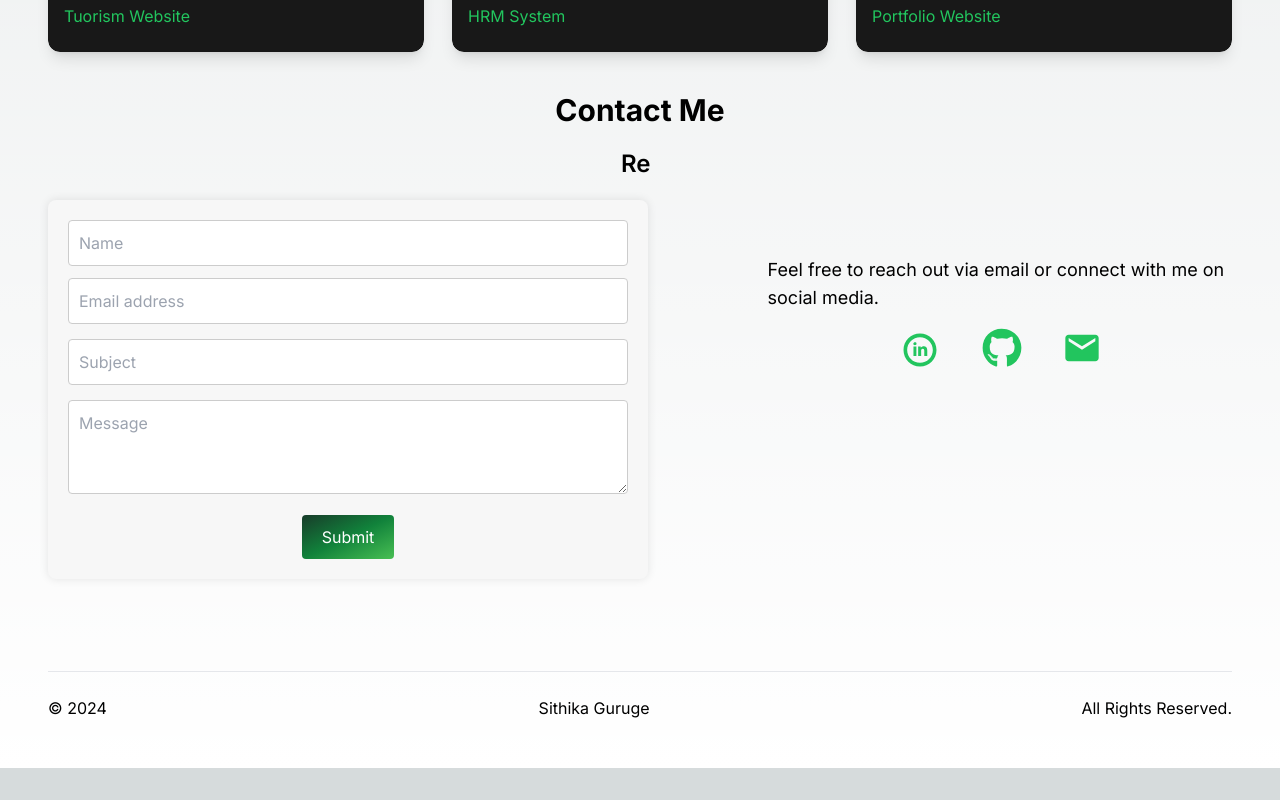
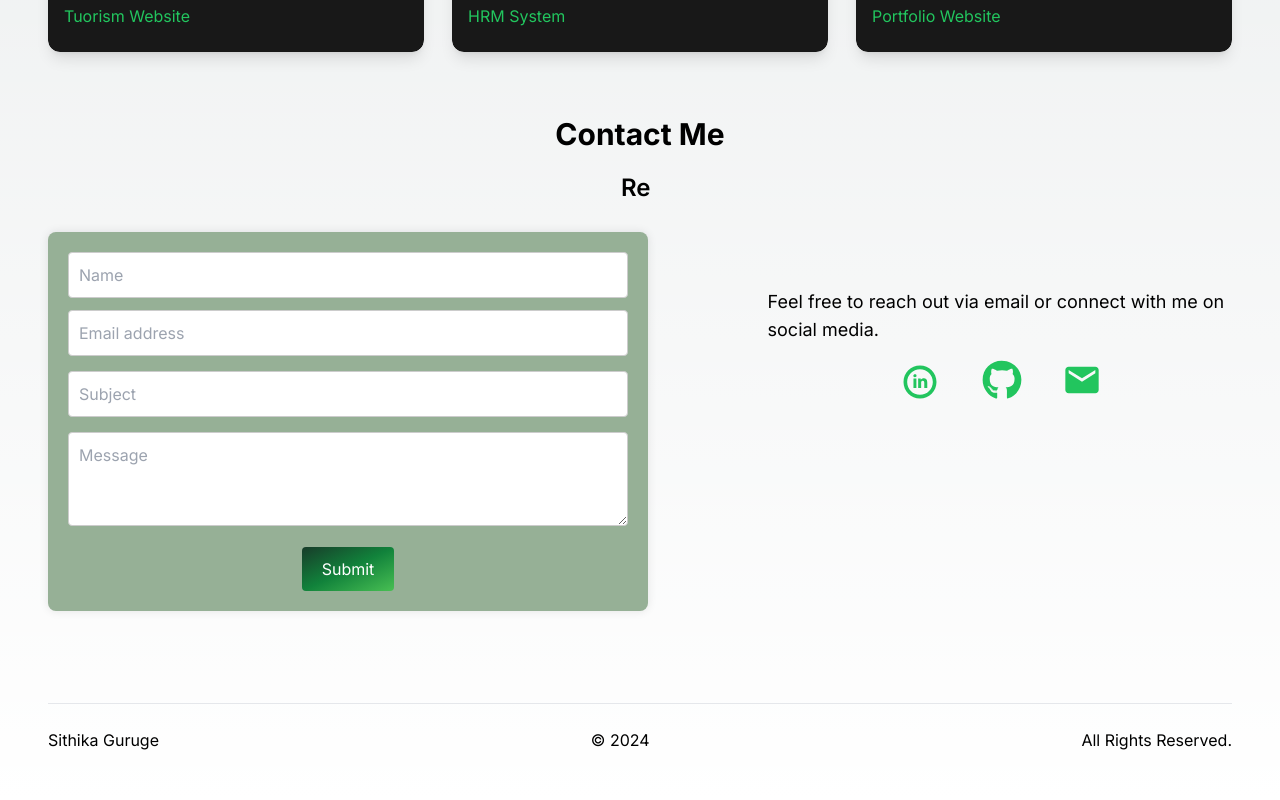
Before and after one commit to SithikaGuruge/Portfolio-My, a Next.js app in the folder my-portfolio/: page / in a window 1280 px wide. Shown: the part 1556-2356 px from the top of the page. Before the commit the page ends 2324 px from the top, so only its background shows below. Built offline with nearby package versions, Linux system fonts and the light colour scheme.

Commit message:
Bugs fixed

```diff
--- a/my-portfolio/src/app/components/ContactForm.jsx
+++ b/my-portfolio/src/app/components/ContactForm.jsx
@@ -1,63 +1,61 @@
-import React,{ useState } from 'react';
-import { useForm } from 'react-hook-form';
-import 'dotenv/config';
-import emailjs from '@emailjs/browser';
+import React, { useState } from "react";
+import { useForm } from "react-hook-form";
+import "dotenv/config";
+import emailjs from "@emailjs/browser";
 
 const ContactForm = () => {
   const {
     register,
     handleSubmit,
     reset,
-    formState: { errors }
+    formState: { errors },
   } = useForm();
 
   const styles = {
     container: {
-      maxWidth: '600px',
-      margin: '0 0',
-      padding: '20px',
-      backgroundColor: '#f7f7f7',
-      borderRadius: '8px',
-      boxShadow: '0 0 10px rgba(0, 0, 0, 0.1)'
+      maxWidth: "600px",
+      margin: "0 0",
+      padding: "20px",
+      backgroundColor: "#96b096",
+      borderRadius: "8px",
+      boxShadow: "0 0 10px rgba(0, 0, 0, 0.1)",
     },
     formRow: {
-      marginBottom: '15px'
+      marginBottom: "15px",
     },
     formInput: {
-      width: '100%',
-      padding: '10px',
-      borderRadius: '4px',
-      border: '1px solid #ccc'
+      width: "100%",
+      padding: "10px",
+      borderRadius: "4px",
+      border: "1px solid #ccc",
     },
     errorMessage: {
-      color: 'red',
-      fontSize: '12px'
+      color: "red",
+      fontSize: "12px",
     },
     submitBtn: {
-
-      color: '#fff',
-      padding: '10px 20px',
-      border: 'none',
-      borderRadius: '4px',
-      cursor: 'pointer'
-    }
+      color: "#fff",
+      padding: "10px 20px",
+      border: "none",
+      borderRadius: "4px",
+      cursor: "pointer",
+    },
   };
 
-const [disabled, setDisabled] = useState(false);
-const [alertInfo, setAlertInfo] = useState({
-  display: false,
-  message: '',
-  type: '',
-});
+  const [disabled, setDisabled] = useState(false);
+  const [alertInfo, setAlertInfo] = useState({
+    display: false,
+    message: "",
+    type: "",
+  });
 
-const toggleAlert = (message, type) => {
+  const toggleAlert = (message, type) => {
     setAlertInfo({ display: true, message, type });
     setTimeout(() => {
-      setAlertInfo({ display: false, message: '', type: '' });
+      setAlertInfo({ display: false, message: "", type: "" });
     }, 5000);
   };
   const onSubmit = async (data) => {
-
     const { name, email, subject, message } = data;
     try {
       // Disable form while processing submission
@@ -80,11 +78,11 @@ const toggleAlert = (message, type) => {
       );
 
       // Display success alert
-      toggleAlert('Form submission was successful!', 'success');
+      toggleAlert("Form submission was successful!", "success");
     } catch (e) {
       console.error(e);
       // Display error alert
-      toggleAlert('Uh oh. Something went wrong.', 'danger');
+      toggleAlert("Uh oh. Something went wrong.", "danger");
     } finally {
       // Re-enable form submission
       setDisabled(false);
@@ -94,111 +92,138 @@ const toggleAlert = (message, type) => {
   };
 
   return (
-    <div className='ContactForm'>
-      <div className='container' style={styles.container}>
-        <div className='row'>
-          <div className='col-12 text-center text-black'>
-            <div className='contactForm'>
-              <form id='contact-form' onSubmit={handleSubmit(onSubmit)} noValidate>
+    <div className="ContactForm">
+      <div className="container" style={styles.container}>
+        <div className="row">
+          <div className="col-12 text-center text-black">
+            <div className="contactForm">
+              <form
+                id="contact-form"
+                onSubmit={handleSubmit(onSubmit)}
+                noValidate
+              >
                 {/* Row 1 of form */}
-                <div className='row formRow' style={styles.formRow}>
-                  <div className='col-6'>
+                <div className="row formRow" style={styles.formRow}>
+                  <div className="col-6">
                     <input
-                      type='text'
-                      name='name'
-                      {...register('name', {
-                        required: { value: true, message: 'Please enter your name' },
+                      type="text"
+                      name="name"
+                      {...register("name", {
+                        required: {
+                          value: true,
+                          message: "Please enter your name",
+                        },
                         maxLength: {
                           value: 30,
-                          message: 'Please use 30 characters or less'
-                        }
+                          message: "Please use 30 characters or less",
+                        },
                       })}
-                      className='form-control formInput'
+                      className="form-control formInput"
                       style={styles.formInput}
-                      placeholder='Name'
+                      placeholder="Name"
                     ></input>
-                    {errors.name && <span style={styles.errorMessage}>{errors.name.message}</span>}
+                    {errors.name && (
+                      <span style={styles.errorMessage}>
+                        {errors.name.message}
+                      </span>
+                    )}
                   </div>
-                  <div className='col-6 mt-3'>
+                  <div className="col-6 mt-3">
                     <input
-                      type='email'
-                      name='email'
-                      {...register('email', {
+                      type="email"
+                      name="email"
+                      {...register("email", {
                         required: true,
-                        pattern: /^[a-zA-Z0-9.!#$%&’*+/=?^_`{|}~-]+@[a-zA-Z0-9-]+(?:\.[a-zA-Z0-9-]+)*$/
+                        pattern:
+                          /^[a-zA-Z0-9.!#$%&’*+/=?^_`{|}~-]+@[a-zA-Z0-9-]+(?:\.[a-zA-Z0-9-]+)*$/,
                       })}
-                      className='form-control formInput'
+                      className="form-control formInput"
                       style={styles.formInput}
-                      placeholder='Email address'
+                      placeholder="Email address"
                     ></input>
                     {errors.email && (
-                      <span style={styles.errorMessage}>Please enter a valid email address</span>
+                      <span style={styles.errorMessage}>
+                        Please enter a valid email address
+                      </span>
                     )}
                   </div>
                 </div>
                 {/* Row 2 of form */}
-                <div className='row formRow' style={styles.formRow}>
-                  <div className='col'>
+                <div className="row formRow" style={styles.formRow}>
+                  <div className="col">
                     <input
-                      type='text'
-                      name='subject'
-                      {...register('subject', {
-                        required: { value: true, message: 'Please enter a subject' },
+                      type="text"
+                      name="subject"
+                      {...register("subject", {
+                        required: {
+                          value: true,
+                          message: "Please enter a subject",
+                        },
                         maxLength: {
                           value: 75,
-                          message: 'Subject cannot exceed 75 characters'
-                        }
+                          message: "Subject cannot exceed 75 characters",
+                        },
                       })}
-                      className='form-control formInput'
+                      className="form-control formInput"
                       style={styles.formInput}
-                      placeholder='Subject'
+                      placeholder="Subject"
                     ></input>
                     {errors.subject && (
-                      <span style={styles.errorMessage}>{errors.subject.message}</span>
+                      <span style={styles.errorMessage}>
+                        {errors.subject.message}
+                      </span>
                     )}
                   </div>
                 </div>
                 {/* Row 3 of form */}
-                <div className='row formRow' style={styles.formRow}>
-                  <div className='col'>
+                <div className="row formRow" style={styles.formRow}>
+                  <div className="col">
                     <textarea
                       rows={3}
-                      name='message'
-                      {...register('message', {
-                        required: true
+                      name="message"
+                      {...register("message", {
+                        required: true,
                       })}
-                      className='form-control formInput'
+                      className="form-control formInput"
                       style={styles.formInput}
-                      placeholder='Message'
+                      placeholder="Message"
                     ></textarea>
-                    {errors.message && <span style={styles.errorMessage}>Please enter a message</span>}
+                    {errors.message && (
+                      <span style={styles.errorMessage}>
+                        Please enter a message
+                      </span>
+                    )}
                   </div>
                 </div>
-                <button className='submit-btn bg-gradient-to-br from-[#183c2a] via-[#11823b] to-[#48bf53] hover:bg-white' type='submit' style={styles.submitBtn}>
+                <button
+                  className="submit-btn bg-gradient-to-br from-[#183c2a] via-[#11823b] to-[#48bf53] hover:bg-white"
+                  type="submit"
+                  style={styles.submitBtn}
+                >
                   Submit
                 </button>
+                {alertInfo.display && (
+                  <div
+                    className={`alert alert-${alertInfo.type} alert-dismissible mt-5 flex justify-center`}
+                    role="alert"
+                  >
+                    {alertInfo.message}
+                    <button
+                      type="button"
+                      className="btn-close"
+                      data-bs-dismiss="alert"
+                      aria-label="Close"
+                      onClick={() =>
+                        setAlertInfo({ display: false, message: "", type: "" })
+                      } // Clear the alert when close button is clicked
+                    ></button>
+                  </div>
+                )}
               </form>
             </div>
           </div>
         </div>
       </div>
-      {alertInfo.display && (
-  <div
-    className={`alert alert-${alertInfo.type} alert-dismissible mt-5 flex`}
-    role='alert'
-  >
-    {alertInfo.message}
-    <button
-      type='button'
-      className='btn-close'
-      data-bs-dismiss='alert'
-      aria-label='Close'
-      onClick={() =>
-        setAlertInfo({ display: false, message: '', type: '' })
-      } // Clear the alert when close button is clicked
-    ></button>
-  </div>
-)}
     </div>
   );
 };
--- a/my-portfolio/src/app/components/ContactSection.jsx
+++ b/my-portfolio/src/app/components/ContactSection.jsx
@@ -10,11 +10,11 @@ import Link from "next/link";
 export default function ContactSection() {
   return (
     <diV>
-      <div className="flex mt-10 font-bold text-3xl justify-center">
+      <div className="flex mt-16 font-bold text-3xl justify-center">
         Contact Me
       </div>
       <span className="flex justify-center flex-col py-3 ">
-        <div className="text-center my-2 pb-3 md:text-2xl font-semibold">
+        <div className="text-center my-2 pb-5 md:text-2xl font-semibold">
           <TypeAnimation
             sequence={["Reach out for a new project ", 1000, "Say Hello", 1000]}
             wrapper="span"
--- a/my-portfolio/src/app/components/Footer.jsx
+++ b/my-portfolio/src/app/components/Footer.jsx
@@ -1,15 +1,14 @@
 import React from "react";
-
 
 const Footer = () => {
   return (
     <div className="mt-10 pt-10">
-    <hr></hr>
-    <div className="flex flex-row justify-between py-6">
-    <h1>© 2024</h1>
-    <h1>Sithika Guruge</h1>
-    <h1>All Rights Reserved.</h1>
-    </div>
+      <hr></hr>
+      <div className="flex flex-row justify-between py-6">
+        <h1>Sithika Guruge</h1>
+        <h1>© 2024</h1>
+        <h1>All Rights Reserved.</h1>
+      </div>
     </div>
   );
 };
```
